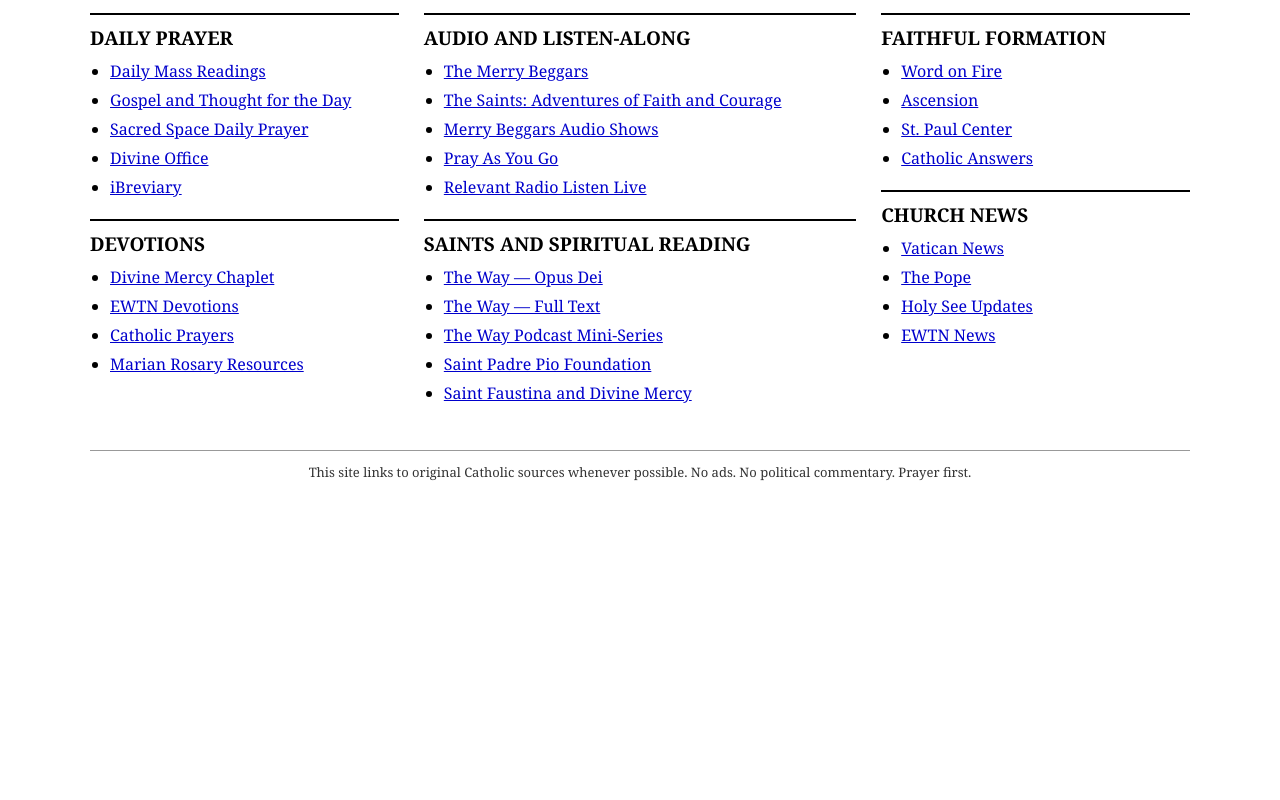
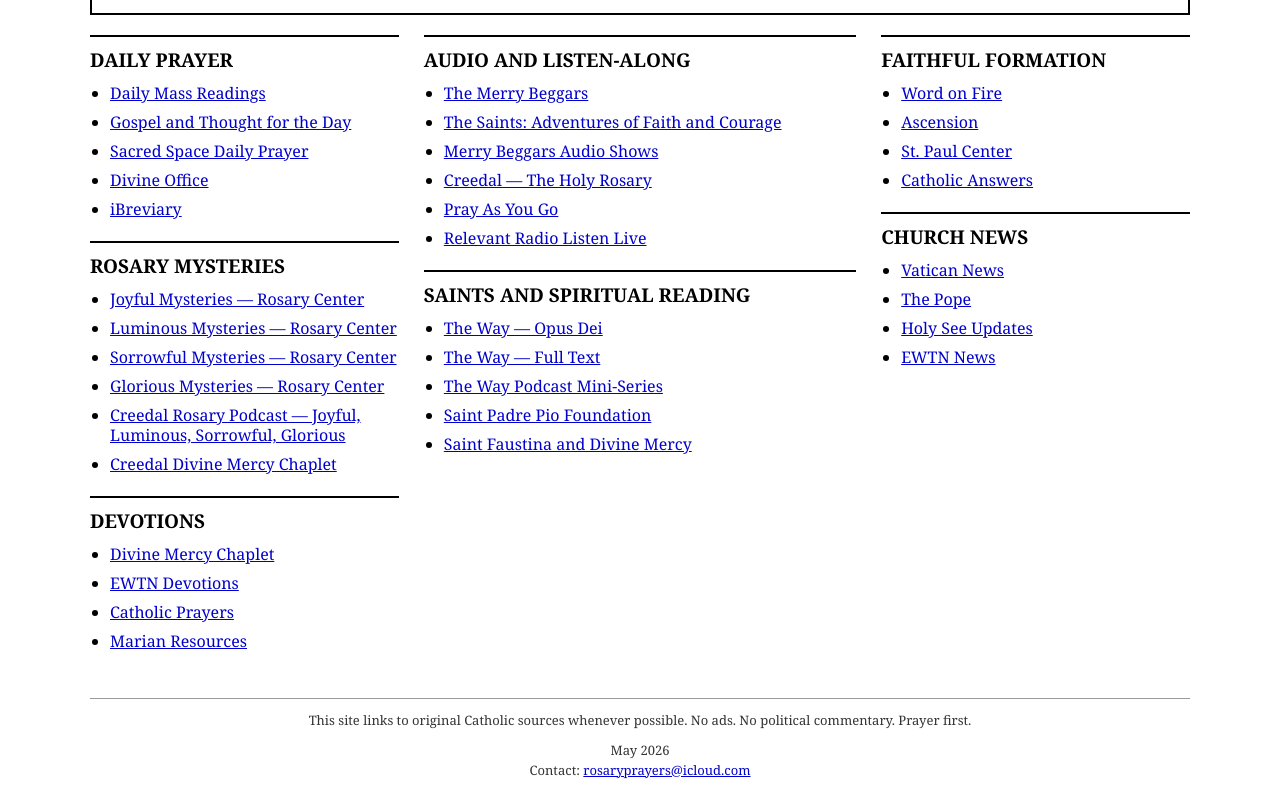
Before and after one commit to jmrosary/ipraytherosary, a plain HTML site: page index.html in a window 1280 px wide. Shown: the part 328-1128 px from the top of the page. Before the commit the page ends 829 px from the top, so only its background shows below. Drawn offline with Linux system fonts and the light colour scheme.

Commit message:
Add files via upload

```diff
--- a/index.html
+++ b/index.html
@@ -1,3 +1,5 @@
+Copy everything below into index.html and upload it.
+
 <!DOCTYPE html>
 <html lang="en">
 <head>
@@ -12,75 +14,62 @@
       margin: 0;
       padding: 20px;
     }
-
     .page {
       max-width: 1100px;
       margin: auto;
     }
-
     h1 {
       text-align: center;
       font-size: 42px;
       margin-bottom: 5px;
     }
-
     .subtitle {
       text-align: center;
       font-size: 16px;
       margin-bottom: 20px;
     }
-
     .top-links {
       text-align: center;
       font-size: 15px;
       margin-bottom: 25px;
     }
-
     a {
       color: #0000cc;
       text-decoration: underline;
     }
-
     .columns {
       display: grid;
       grid-template-columns: 1fr 1.4fr 1fr;
       gap: 25px;
     }
-
     .section {
       border-top: 2px solid #000;
       padding-top: 10px;
       margin-bottom: 22px;
     }
-
     h2 {
       font-size: 19px;
       margin: 0 0 10px 0;
       text-transform: uppercase;
     }
-
     ul {
       padding-left: 20px;
       margin-top: 0;
     }
-
     li {
       margin-bottom: 9px;
       line-height: 1.25;
     }
-
     .main-feature {
       text-align: center;
       border: 2px solid #000;
       padding: 15px;
       margin-bottom: 20px;
     }
-
     .main-feature a {
       font-size: 26px;
       font-weight: bold;
     }
-
     .note {
       font-size: 13px;
       color: #333;
@@ -89,44 +78,42 @@
       padding-top: 12px;
       text-align: center;
     }
-
+    .footer {
+      font-size: 13px;
+      color: #333;
+      text-align: center;
+      margin-top: 12px;
+      line-height: 1.5;
+    }
     @media (max-width: 800px) {
       .columns {
         grid-template-columns: 1fr;
       }
-
       h1 {
         font-size: 34px;
       }
     }
   </style>
 </head>
-
 <body>
   <div class="page">
-
     <h1>I Pray the Rosary</h1>
     <div class="subtitle">
       Simple Catholic prayer, devotions, and faithful sources.
     </div>
-
     <div class="top-links">
       <a href="https://www.vaticannews.va/en.html" target="_blank">Vatican News</a> |
       <a href="https://www.vaticannews.va/en/pope.html" target="_blank">News About the Pope</a> |
       <a href="https://www.vaticannews.va/en/word-of-the-day.html" target="_blank">Gospel and Thought for the Day</a>
     </div>
-
     <div class="main-feature">
       <a href="https://rosarycenter.org/how-to-pray-the-rosary" target="_blank">
         Pray the Rosary
       </a>
       <p>How to pray the Rosary, from the Rosary Center.</p>
     </div>
-
     <div class="columns">
-
       <div>
-
         <div class="section">
           <h2>Daily Prayer</h2>
           <ul>
@@ -137,32 +124,39 @@
             <li><a href="https://www.ibreviary.org/en/" target="_blank">iBreviary</a></li>
           </ul>
         </div>
-
+        <div class="section">
+          <h2>Rosary Mysteries</h2>
+          <ul>
+            <li><a href="https://rosarycenter.org/the-joyful-mysteries-without-distractions" target="_blank">Joyful Mysteries — Rosary Center</a></li>
+            <li><a href="https://rosarycenter.org/the-luminous-mysteries-without-distractions" target="_blank">Luminous Mysteries — Rosary Center</a></li>
+            <li><a href="https://rosarycenter.org/the-sorrowful-mysteries-without-distractions" target="_blank">Sorrowful Mysteries — Rosary Center</a></li>
+            <li><a href="https://rosarycenter.org/the-glorious-mysteries-without-distractions" target="_blank">Glorious Mysteries — Rosary Center</a></li>
+            <li><a href="https://www.creedalpodcast.com/rosary" target="_blank">Creedal Rosary Podcast — Joyful, Luminous, Sorrowful, Glorious</a></li>
+            <li><a href="https://www.creedalpodcast.com/rosary" target="_blank">Creedal Divine Mercy Chaplet</a></li>
+          </ul>
+        </div>
         <div class="section">
           <h2>Devotions</h2>
           <ul>
             <li><a href="https://www.thedivinemercy.org/message/devotions/pray-the-chaplet" target="_blank">Divine Mercy Chaplet</a></li>
             <li><a href="https://www.ewtn.com/catholicism/devotions" target="_blank">EWTN Devotions</a></li>
             <li><a href="https://www.catholic.org/prayers/" target="_blank">Catholic Prayers</a></li>
-            <li><a href="https://www.marian.org/mary/rosary.php" target="_blank">Marian Rosary Resources</a></li>
+            <li><a href="https://www.marian.org/Mary" target="_blank">Marian Resources</a></li>
           </ul>
         </div>
-
       </div>
-
       <div>
-
         <div class="section">
           <h2>Audio and Listen-Along</h2>
           <ul>
             <li><a href="https://www.themerrybeggars.com/" target="_blank">The Merry Beggars</a></li>
             <li><a href="https://www.themerrybeggars.com/shows/the-saints" target="_blank">The Saints: Adventures of Faith and Courage</a></li>
             <li><a href="https://www.themerrybeggars.com/shows" target="_blank">Merry Beggars Audio Shows</a></li>
+            <li><a href="https://www.creedalpodcast.com/rosary" target="_blank">Creedal — The Holy Rosary</a></li>
             <li><a href="https://pray-as-you-go.org/" target="_blank">Pray As You Go</a></li>
             <li><a href="https://www.relevantradio.com/listen/" target="_blank">Relevant Radio Listen Live</a></li>
           </ul>
         </div>
-
         <div class="section">
           <h2>Saints and Spiritual Reading</h2>
           <ul>
@@ -173,11 +167,8 @@
             <li><a href="https://www.thedivinemercy.org/" target="_blank">Saint Faustina and Divine Mercy</a></li>
           </ul>
         </div>
-
       </div>
-
       <div>
-
         <div class="section">
           <h2>Faithful Formation</h2>
           <ul>
@@ -187,7 +178,6 @@
             <li><a href="https://www.catholic.com/" target="_blank">Catholic Answers</a></li>
           </ul>
         </div>
-
         <div class="section">
           <h2>Church News</h2>
           <ul>
@@ -197,15 +187,15 @@
             <li><a href="https://www.ewtnnews.com/" target="_blank">EWTN News</a></li>
           </ul>
         </div>
-
       </div>
-
     </div>
-
     <div class="note">
       This site links to original Catholic sources whenever possible. No ads. No political commentary. Prayer first.
     </div>
-
+    <div class="footer">
+      May 2026<br />
+      Contact: <a href="mailto:rosaryprayers@icloud.com">rosaryprayers@icloud.com</a>
+    </div>
   </div>
 </body>
 </html>
```
